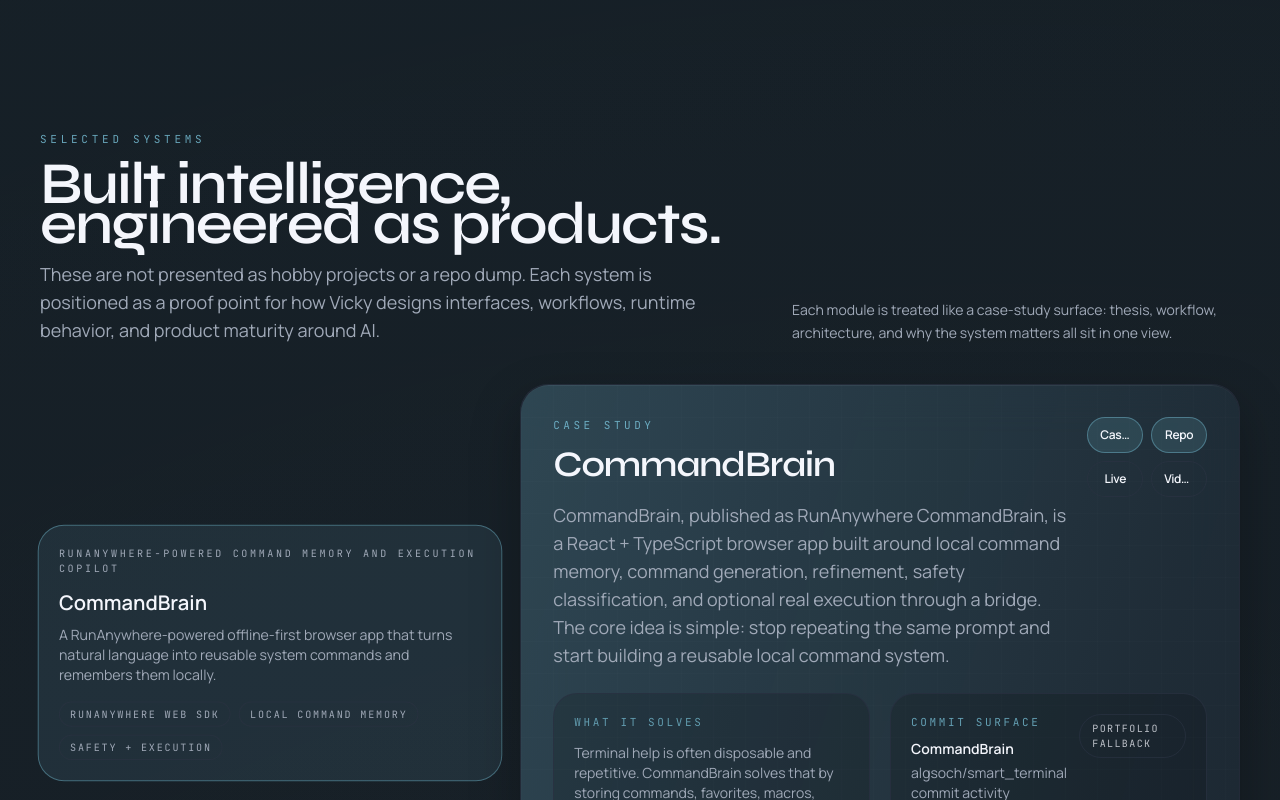
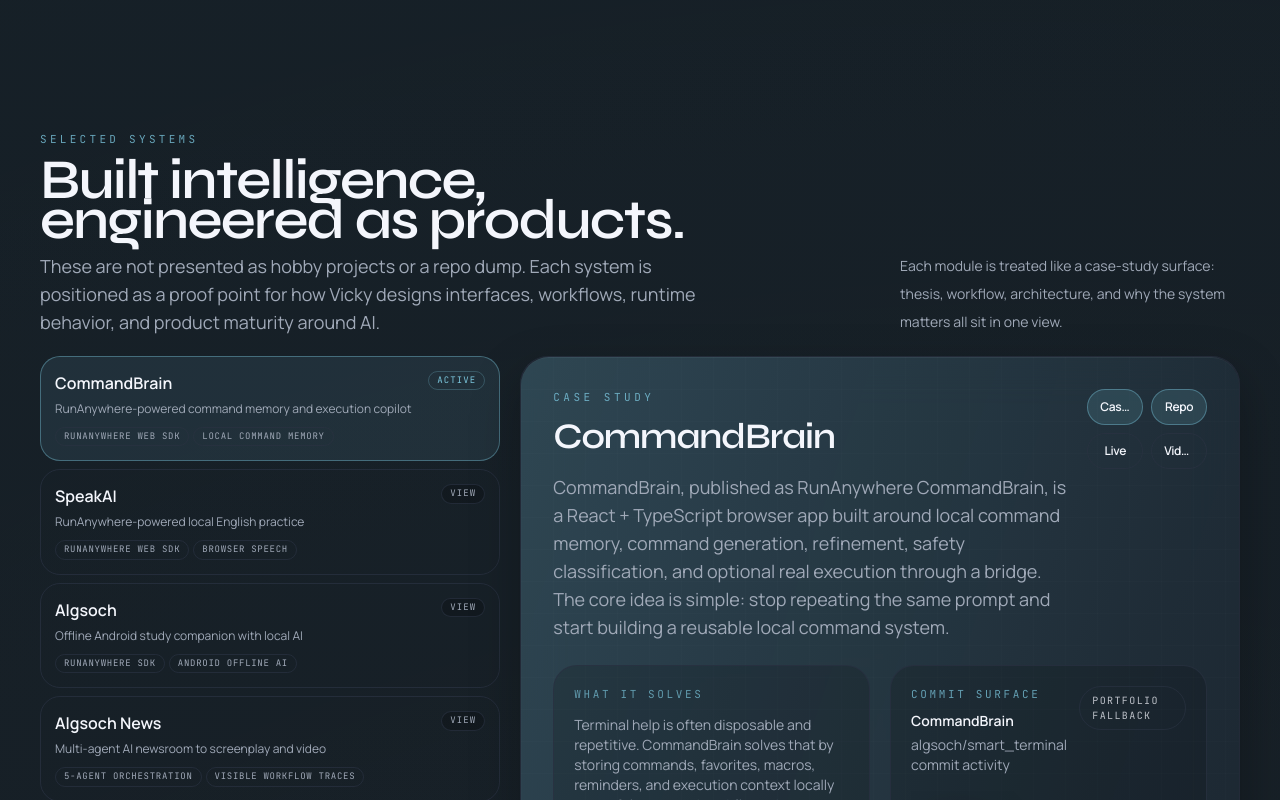
Before and after one commit to FiscalMindset/algsochvicky, a React (Vite) app: page / in a window 1280 px wide. Shown: the part 2560-3360 px from the top of the page. Built offline with nearby package versions, Linux system fonts and the light colour scheme; no server answers.

Commit message:
fixed src/components/sections/selected-systems-section.tsx by making that two-column layout items-start and forcing the left system list to content-start self-start

```diff
--- a/src/components/sections/selected-systems-section.tsx
+++ b/src/components/sections/selected-systems-section.tsx
@@ -4,7 +4,6 @@
 import { compactActionLabel, getSystemRouteHref } from "../../lib/utils";
 import { Button } from "../ui/button";
 import { GitHubCommitSurface } from "../ui/github-commit-surface";
-import { SectionHeading } from "../ui/section-heading";
 import { Surface } from "../ui/surface";
 
 export function SelectedSystemsSection() {
@@ -21,41 +20,60 @@
   return (
     <section id="systems" className="section-space">
       <div className="section-frame">
-        <SectionHeading
-          eyebrow="Selected Systems"
-          title="Built intelligence, engineered as products."
-          description="These are not presented as hobby projects or a repo dump. Each system is positioned as a proof point for how Vicky designs interfaces, workflows, runtime behavior, and product maturity around AI."
-          aside={
-            <p>
-              Each module is treated like a case-study surface: thesis, workflow, architecture, and why the system
-              matters all sit in one view.
+        <div className="mb-5 grid gap-3 xl:grid-cols-[minmax(0,1fr)_minmax(280px,340px)] xl:items-end">
+          <div className="max-w-3xl">
+            <div className="mb-3 font-mono text-[11px] uppercase tracking-[0.3em] text-accent/80">Selected Systems</div>
+            <h2 className="text-balance font-display text-3xl font-semibold leading-[0.96] text-ink sm:text-4xl lg:text-[3.5rem]">
+              Built intelligence, engineered as products.
+            </h2>
+            <p className="mt-3 max-w-2xl text-pretty text-sm leading-7 text-muted sm:text-base lg:text-lg">
+              These are not presented as hobby projects or a repo dump. Each system is positioned as a proof point for
+              how Vicky designs interfaces, workflows, runtime behavior, and product maturity around AI.
             </p>
-          }
-        />
+          </div>
 
-        <div className="grid gap-5 xl:grid-cols-[0.78fr_1.22fr]">
-          <div className="grid gap-3">
+          <p className="max-w-md text-sm leading-7 text-muted">
+            Each module is treated like a case-study surface: thesis, workflow, architecture, and why the system
+            matters all sit in one view.
+          </p>
+        </div>
+
+        <div className="grid gap-5 xl:grid-cols-[0.78fr_1.22fr] xl:items-start">
+          <div className="grid content-start gap-2 self-start">
             {featuredSystems.map((system) => {
               const active = system.id === activeSystem.id;
               return (
                 <button
                   key={system.id}
-                  className={`text-left transition ${active ? "scale-[1.01]" : "opacity-90 hover:opacity-100"}`}
+                  className={`text-left transition ${active ? "" : "opacity-92 hover:opacity-100"}`}
                   onClick={() => setActiveId(system.id)}
                 >
                   <div
-                    className={`rounded-[26px] border p-4 sm:p-5 ${
+                    className={`rounded-[20px] border p-3 sm:p-3.5 ${
                       active ? "border-accent/40 bg-accent/10" : "border-line/75 bg-white/4"
                     }`}
                   >
-                    <div className="font-mono text-[10px] uppercase tracking-[0.26em] text-muted">{system.shorthand}</div>
-                    <div className="mt-3 text-lg font-semibold text-ink sm:text-xl">{system.title}</div>
-                    <div className="mt-2 text-sm text-muted">{system.thesis}</div>
-                    <div className="mt-4 flex flex-wrap gap-2">
-                      {system.signals.map((signal) => (
+                    <div className="flex items-start justify-between gap-3">
+                      <div className="min-w-0">
+                        <div className="text-[15px] font-semibold leading-tight text-ink sm:text-base">{system.title}</div>
+                        <div className="mt-1 line-clamp-1 text-[12px] leading-5 text-muted">{system.shorthand}</div>
+                      </div>
+                      <div
+                        className={`shrink-0 rounded-full border px-2 py-0.5 font-mono text-[9px] uppercase tracking-[0.12em] ${
+                          active
+                            ? "border-accent/25 bg-accent/12 text-accent"
+                            : "border-line/70 bg-black/20 text-muted"
+                        }`}
+                      >
+                        {active ? "Active" : "View"}
+                      </div>
+                    </div>
+
+                    <div className="mt-2 flex flex-wrap gap-1">
+                      {system.signals.slice(0, 2).map((signal) => (
                         <span
                           key={signal}
-                          className="rounded-full border border-line/70 bg-white/4 px-2.5 py-1 font-mono text-[10px] uppercase tracking-[0.18em] text-muted"
+                          className="rounded-full border border-line/70 bg-white/4 px-2 py-0.5 font-mono text-[9px] uppercase tracking-[0.08em] text-muted"
                         >
                           {signal}
                         </span>
```
